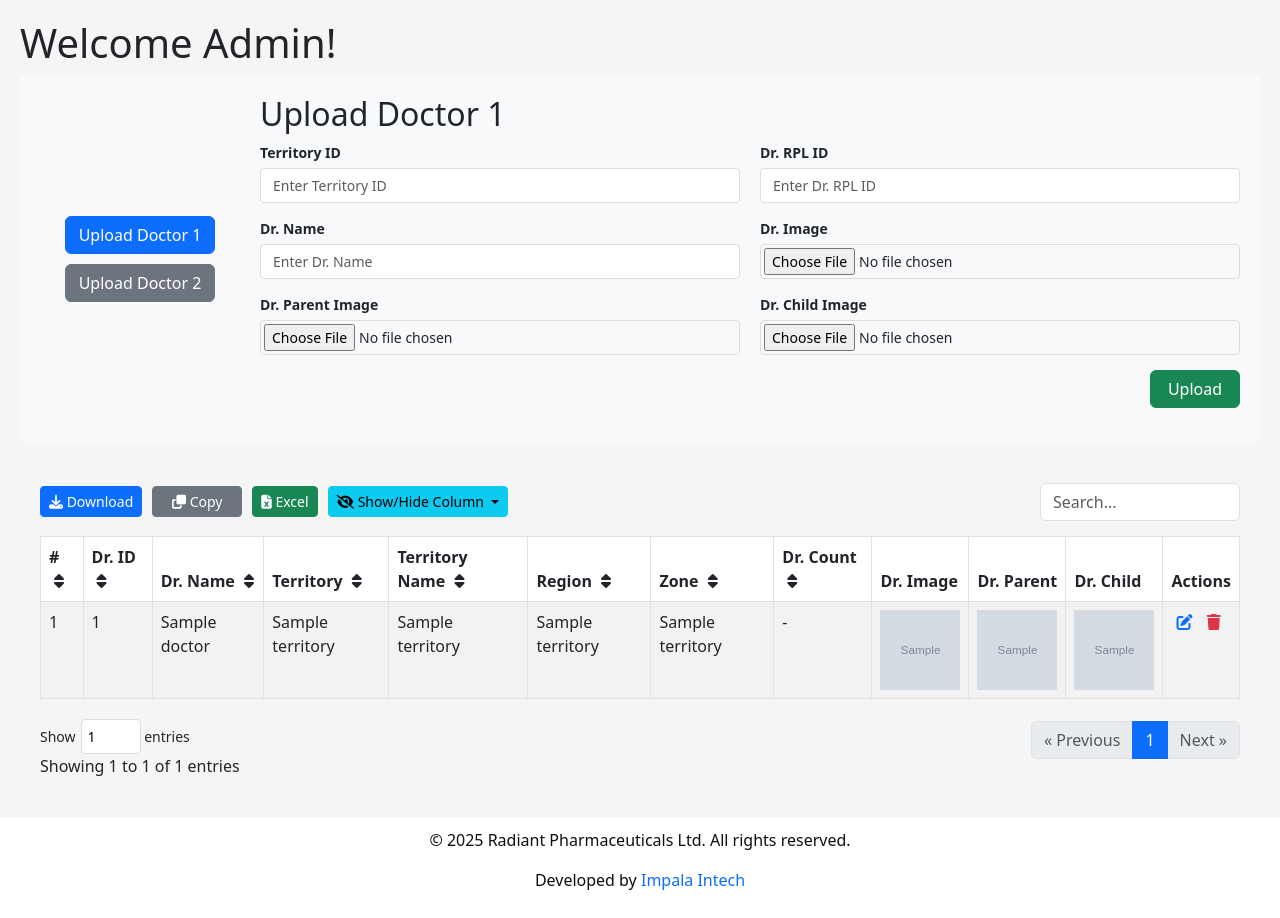
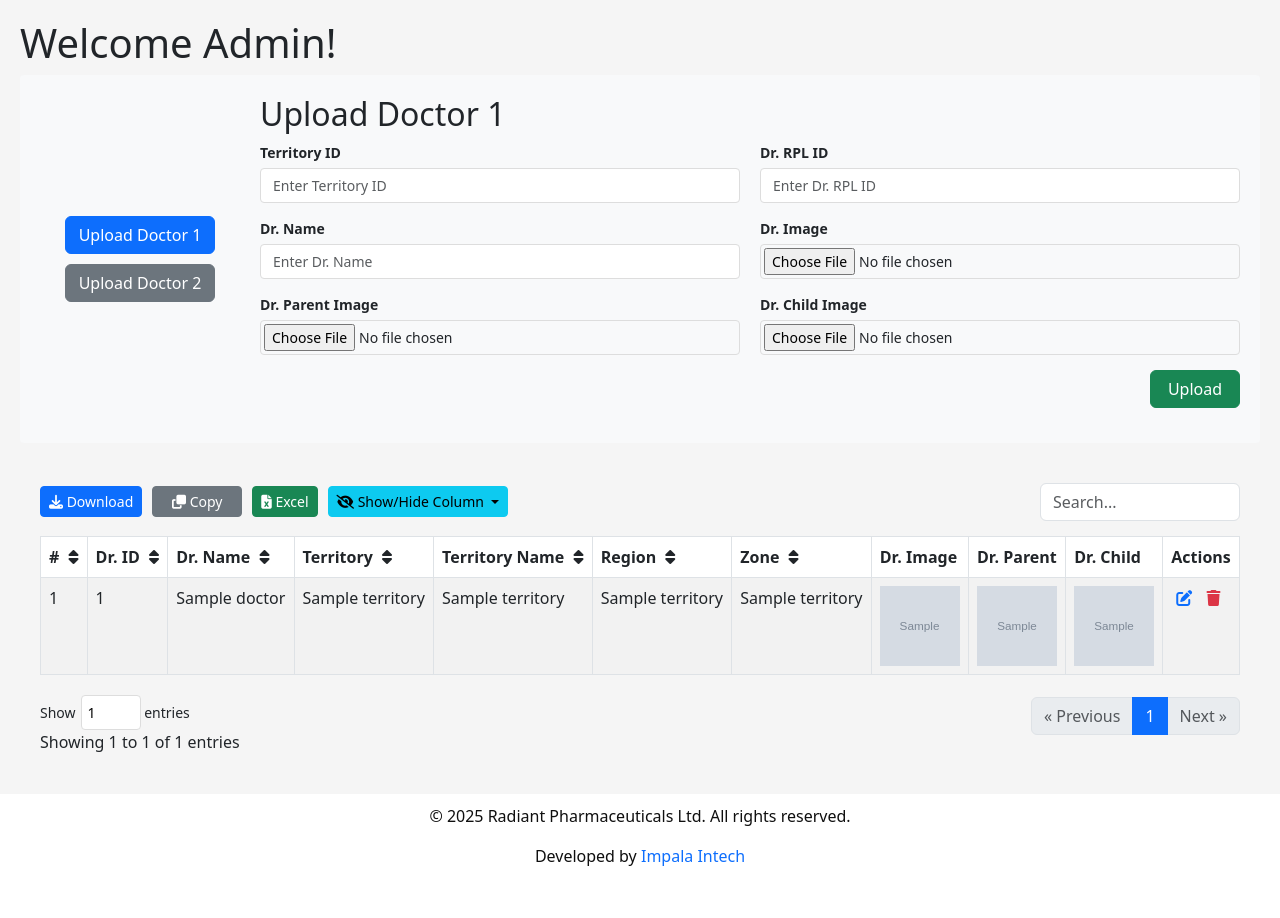
Before and after one commit to najmulislamnajim/exium-dr-3gen-image, a Django app: template core/templates/core/admin.html in a window 1280 px wide. Shown: the part 70-988 px from the top of the page. After the commit the page ends 936 px from the top, so only its background shows below. Run offline with Django 5.2, Linux system fonts and the light colour scheme; the template is opened without the code that fills it: most values are stand-ins (such as "Sample title", 1, 10 or a date in 2020); grey boxes marked "Sample" are stand-in pictures.

Commit message:
remove dr. count column

```diff
--- a/core/templates/core/admin.html
+++ b/core/templates/core/admin.html
@@ -72,16 +72,10 @@
         <div class="my-container table-container">
             <div class="table-actions">
               <div class="left-actions">
-                <!-- <button class="btn btn-sm btn-primary">
-                  <i class="fas fa-download"></i> Download
-                </button> -->
                 <a href="{% url 'download_all' %}" class="btn btn-sm btn-primary"><i class="fas fa-download"></i> Download</a>
                 <button class="btn btn-sm btn-secondary">
                   <i class="fas fa-copy"></i> Copy
                 </button>
-                <!-- <button class="btn btn-sm btn-success">
-                  <i class="fas fa-file-excel"></i> Excel
-                </button> -->
                 <a href="{% url 'export_excel' %}" class="btn btn-sm btn-success"><i class="fas fa-file-excel"></i> Excel</a>
                 <div class="dropdown">
                   <button
@@ -130,12 +124,6 @@
                     <li>
                       <label class="dropdown-item"
                         ><input type="checkbox" checked data-column="6" /> Zone</label
-                      >
-                    </li>
-                    <li>
-                      <label class="dropdown-item"
-                        ><input type="checkbox" checked data-column="7" /> Dr.
-                        Count</label
                       >
                     </li>
                     <li>
@@ -189,7 +177,6 @@
                   <th>Territory Name <i class="fas fa-sort sort-icon"></i></th>
                   <th>Region <i class="fas fa-sort sort-icon"></i></th>
                   <th>Zone <i class="fas fa-sort sort-icon"></i></th>
-                  <th>Dr. Count <i class="fas fa-sort sort-icon"></i></th>
                   <th>Dr. Image</th>
                   <th>Dr. Parent</th>
                   <th>Dr. Child</th>
@@ -206,7 +193,6 @@
                   <td>{{doctor.territory.territory_name}}</td>
                   <td>{{doctor.territory.region_name}}</td>
                   <td>{{doctor.territory.zone_name}}</td>
-                  <td>-</td>
                   <td>
                     <img src={{doctor.dr_image.url}} alt="Dr. Image" />
                   </td>
```
